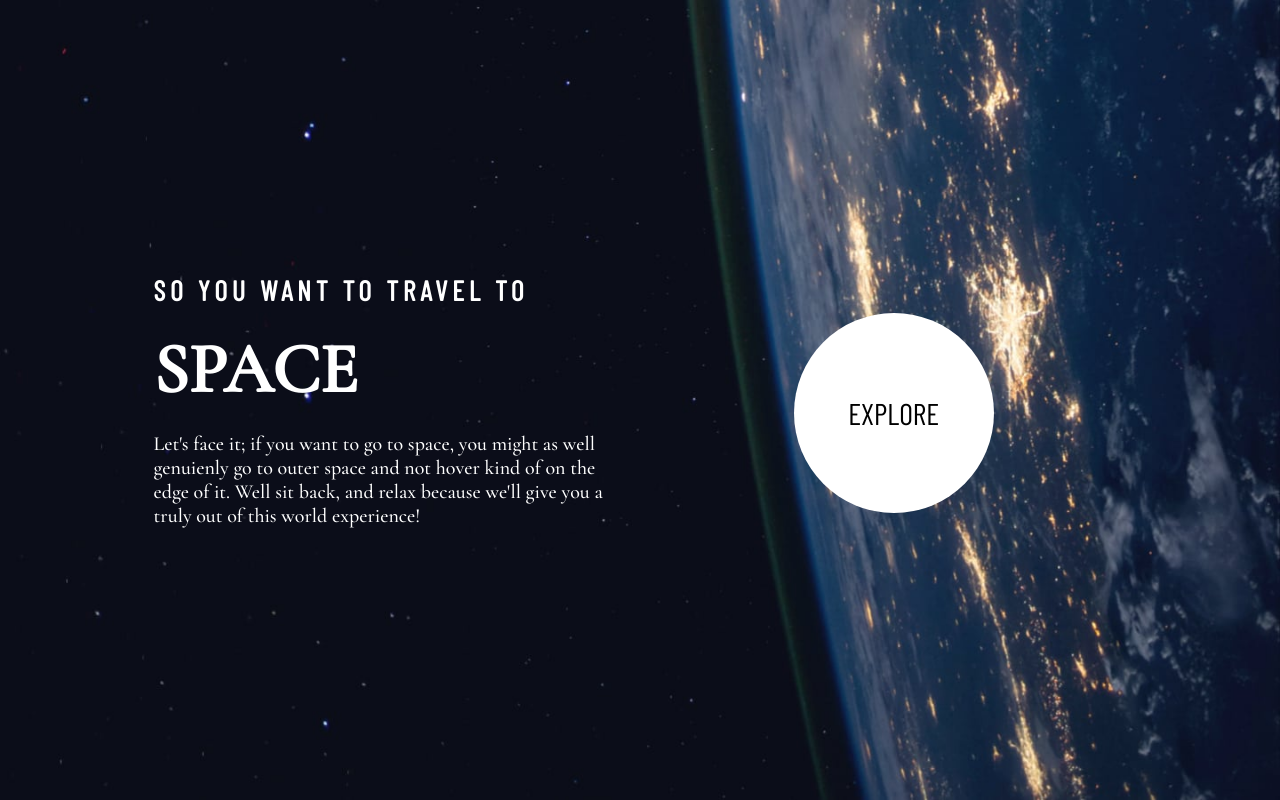
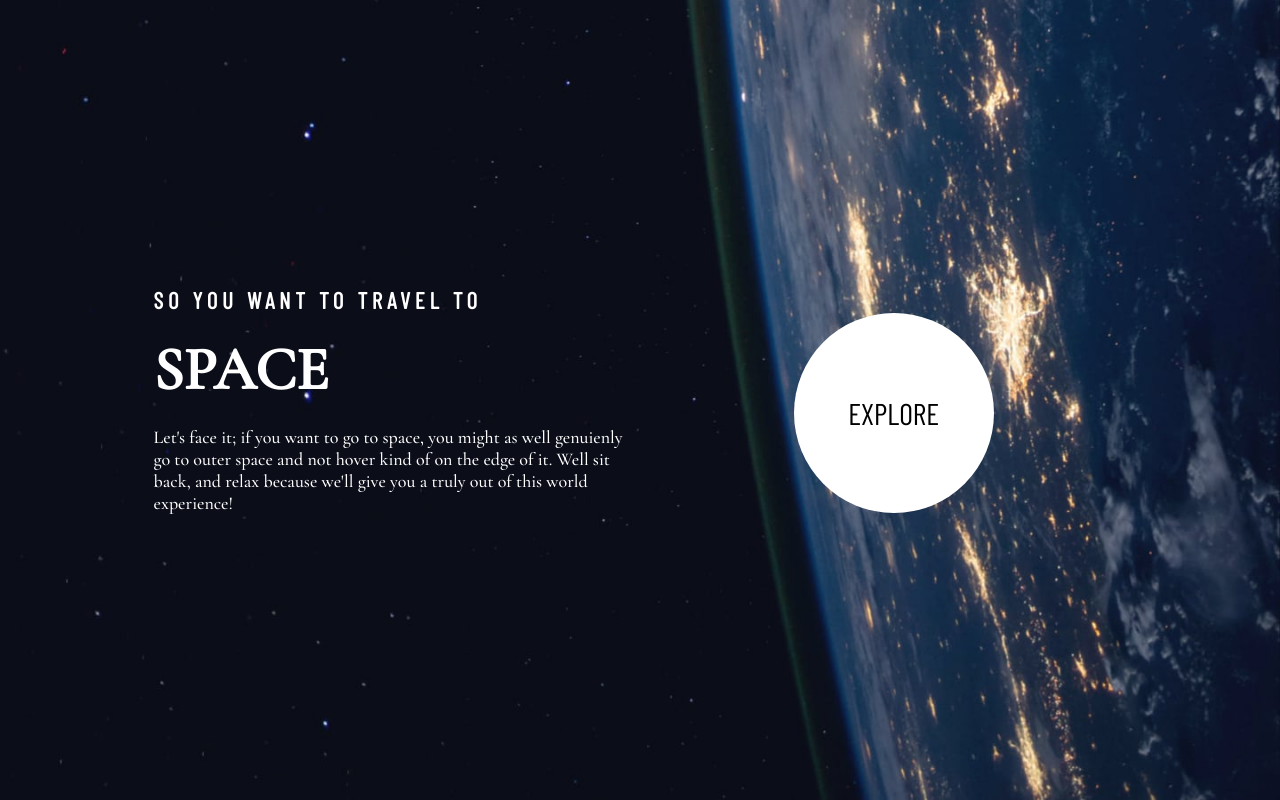
Before and after one commit to Stamwill/space-tourism, a Next.js app: page / in a window 1280 px wide. Built offline with nearby package versions, Linux system fonts and the light colour scheme.

Commit message:
[globals] Change font sizes

```diff
--- a/src/styles/globals.css
+++ b/src/styles/globals.css
@@ -88,28 +88,28 @@ p {
 
 @media screen and (min-width: 1200px) {
   h1 {
-    font-size: 70px;
+    font-size: 60px;
   }
 
   h2 {
-    font-size: 60px;
+    font-size: 50px;
   }
 
   h3 {
-    font-size: 50px;
+    font-size: 40px;
   }
 
   h4 {
-    font-size: 40px;
+    font-size: 30px;
   }
 
   h5 {
-    font-size: 28px;
+    font-size: 23px;
     letter-spacing: 4.75px;
     font-family: var(--barlow-font);
   }
 
   p {
-    font-size: 20px;
+    font-size: 18px;
   }
 }
```
